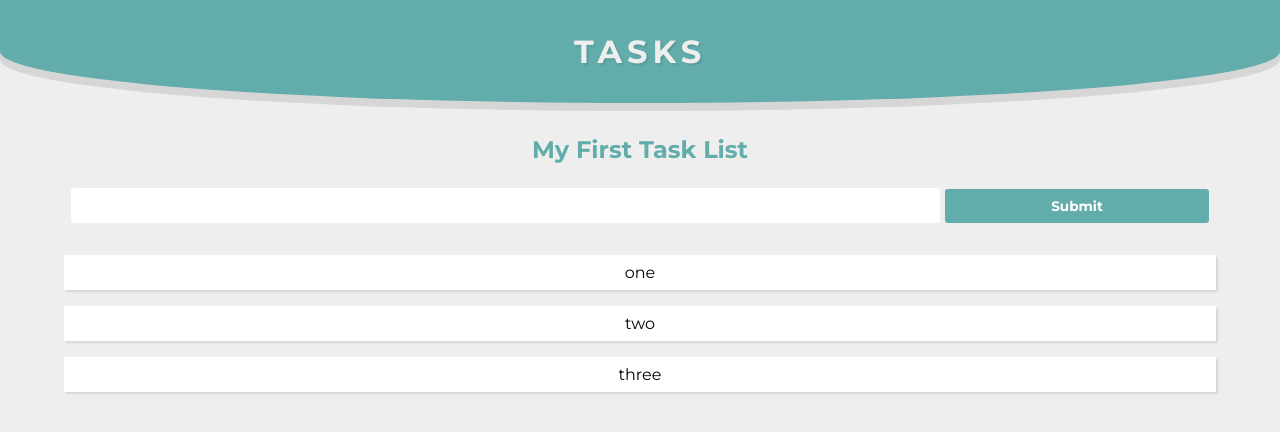
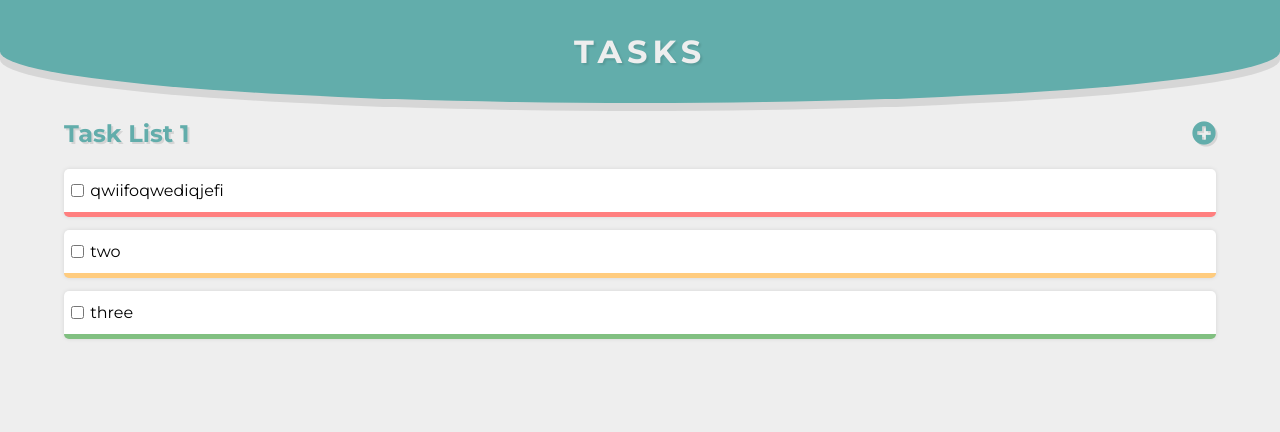
Before and after one commit to aderose/task-app, a website built with webpack: page dist/index.html in a window 1280 px wide. Built offline with nearby package versions, Linux system fonts and the light colour scheme.

Commit message:
Update task styling and include priority highlights

```diff
--- a/dist/index.html
+++ b/dist/index.html
@@ -4,22 +4,34 @@
     <meta charset="UTF-8" />
     <meta name="viewport" content="width=device-width, initial-scale=1.0" />
     <link rel="stylesheet" href="style.css" />
+    <link
+      rel="stylesheet"
+      href="https://cdnjs.cloudflare.com/ajax/libs/font-awesome/5.15.1/css/all.min.css"
+    />
     <title>Task Manager</title>
   </head>
   <body>
     <header>
       <h1>TASKS</h1>
     </header>
-    <main class="tasks-container">
-      <h2>My First Task List</h2>
-      <form>
-        <input type="text" name="add" id="add" autocomplete="off" />
-        <input type="submit" value="Submit" />
-      </form>
-      <ul class="todo-list">
-        <li>one</li>
-        <li>two</li>
-        <li>three</li>
+    <main class="list-container">
+      <div class="list-header">
+        <h2>Task List 1</h2>
+        <i class="fas fa-plus-circle"></i>
+      </div>
+      <ul>
+        <li class="task high-priority">
+          <input type="checkbox" />
+          <div class="task-title">qwiifoqwediqjefi</div>
+        </li>
+        <li class="task medium-priority">
+          <input type="checkbox" />
+          <div class="task-title">two</div>
+        </li>
+        <li class="task low-priority">
+          <input type="checkbox" />
+          <div class="task-title">three</div>
+        </li>
       </ul>
     </main>
     <script src="main.js"></script>
--- a/dist/style.css
+++ b/dist/style.css
@@ -12,11 +12,13 @@
   --secondary-color: #eee;
   --main-shadow: rgba(0, 0, 0, 0.1);
   --clean-color: white;
+  --priority-high: rgba(255, 0, 0, 0.5);
+  --priority-medium: rgba(255, 153, 0, 0.5);
+  --priority-low: rgba(4, 129, 4, 0.5);
 }
 
 body {
   background-color: var(--secondary-color);
-  text-align: center;
   font-family: "Montserrat", sans-serif;
   font-size: 16px;
 }
@@ -30,7 +32,7 @@ header {
   border-bottom-right-radius: 50%;
   box-shadow: 0px 8px var(--main-shadow);
   padding: 2em 0;
-  margin-bottom: 2em;
+  text-align: center;
 }
 
 header h1 {
@@ -38,46 +40,29 @@ header h1 {
   text-shadow: 2px 2px 2px var(--main-shadow);
 }
 
-/* Task input styling */
+/* Task list container styling */
 
 h2 {
   color: var(--main-color);
+  text-shadow: 2px 2px 0 var(--main-shadow);
 }
 
-form {
-  margin: 1.5em 0;
+.list-container {
+  width: 90%;
+  margin: 0 auto;
 }
 
-form input {
-  padding: 0.5em;
-  border: none;
-  font-family: inherit;
-  font-size: inherit;
-  border-radius: 3px;
+.list-header {
+  display: flex;
+  justify-content: space-between;
+  align-items: center;
 }
 
-form input[type="text"] {
-  width: 75.5%;
-}
-
-form input[type="submit"] {
-  background-color: var(--main-color);
-  color: var(--clean-color);
-  font-weight: 700;
-  font-size: 0.85em;
-  padding: 0.69em 0;
-  width: 23%;
-}
-
-form input:focus {
-  outline: none;
-}
-
-/* task list styling */
-
-.tasks-container {
-  width: 90%;
-  margin: 0 auto;
+.list-header i {
+  font-size: 1.5em;
+  color: var(--main-color);
+  filter: drop-shadow(2px 2px 0px var(--main-shadow));
+  margin: 0.75em 0;
 }
 
 ul {
@@ -87,8 +72,37 @@ ul {
 }
 
 li {
+  padding: 0.75em 0;
+  margin: 0.4em 0;
   background-color: var(--clean-color);
-  margin: 0.5em 0;
-  padding: 0.5em;
-  box-shadow: 2px 2px 2px var(--main-shadow);
+  box-shadow: 0 0 4px var(--main-shadow);
+  border-radius: 5px;
+  overflow: hidden;
+  display: flex;
+  align-items: center;
 }
+
+/* task container */
+
+input[type="checkbox"] {
+  margin: 0 0.5em;
+}
+
+.task-title {
+  word-break: break-all;
+}
+
+.high-priority {
+  border-bottom: 5px solid var(--priority-high);
+  /* background-color: var(--priority-high); */
+}
+
+.medium-priority {
+  border-bottom: 5px solid var(--priority-medium);
+  /* background-color: var(--priority-medium); */
+}
+
+.low-priority {
+  border-bottom: 5px solid var(--priority-low);
+  /* background-color: var(--priority-low); */
+}
```
